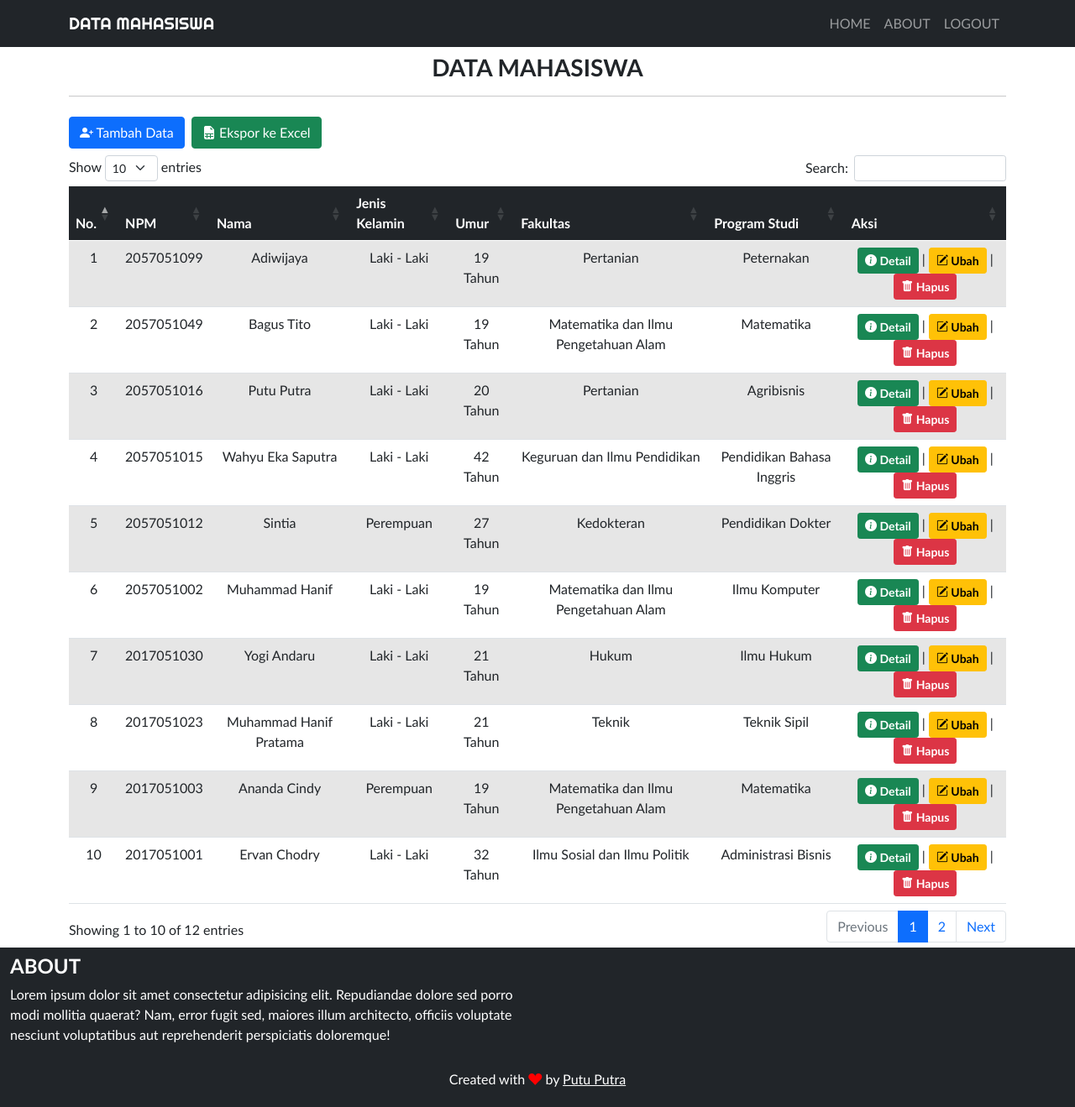
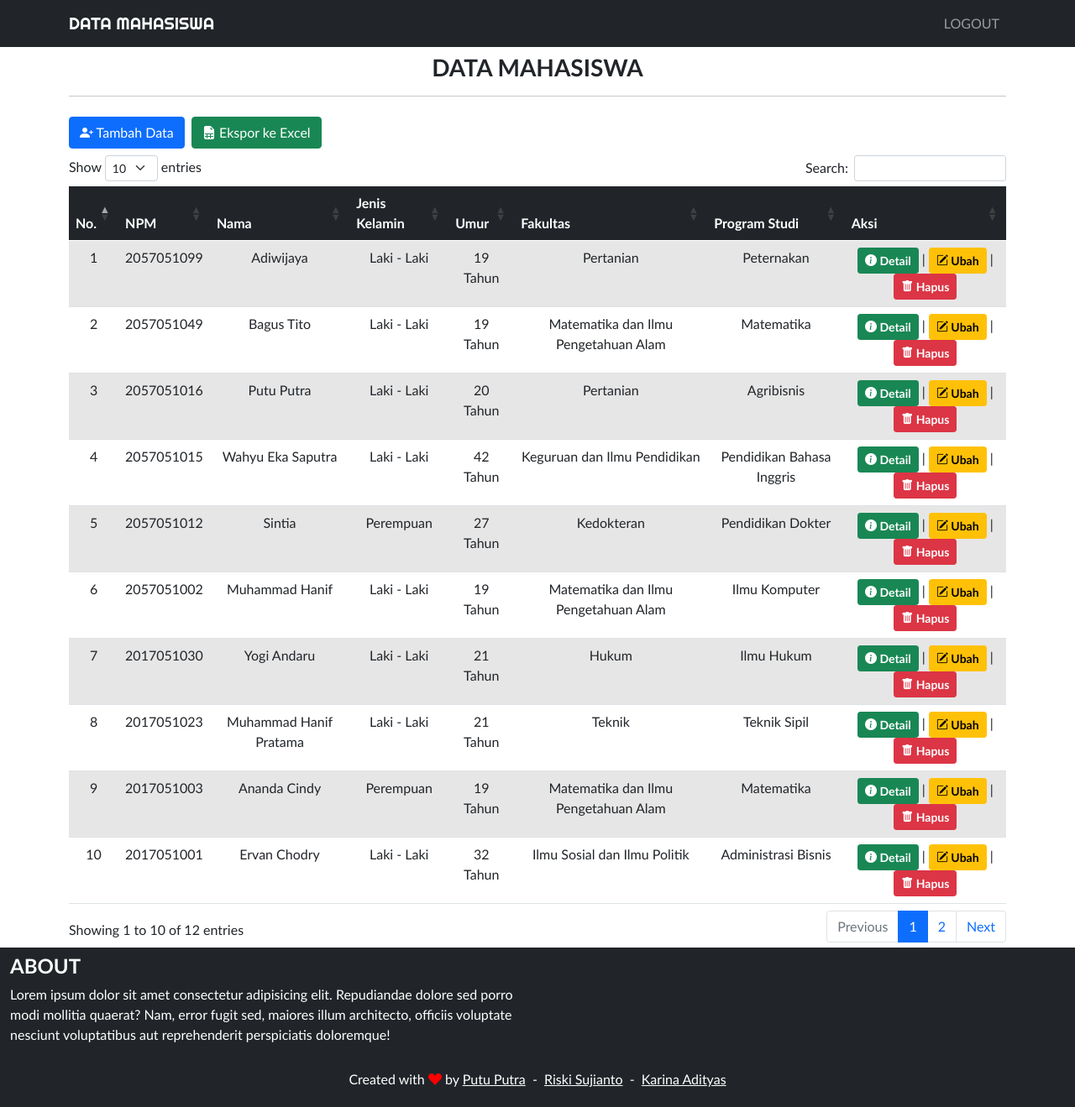
Before and after one commit to RiskiSujiantoRamadhan/Data-Mahasiswa, a PHP site: page / in a window 1280 px wide. Shown: the whole page at 84% size. Run offline with PHP 8.4, Linux system fonts and the light colour scheme; a user stored in the database is signed in; data comes from the database, SQL or seed files in the repository; some libraries are stand-ins or nearby versions.

Commit message:
Update index.php

```diff
--- a/index.php
+++ b/index.php
@@ -49,12 +49,6 @@ $siswa = query("SELECT * FROM siswa ORDER BY npm DESC");
             </button>
             <div class="collapse navbar-collapse" id="navbarNav">
                 <ul class="navbar-nav ms-auto">
-                    <li class="nav-item">
-                        <a class="nav-link" aria-current="page" href="#">Home</a>
-                    </li>
-                    <li class="nav-item">
-                        <a class="nav-link" href="#about">About</a>
-                    </li>
                     <li class="nav-item">
                         <a class="nav-link" href="logout.php">Logout</a>
                     </li>
@@ -167,7 +161,7 @@ $siswa = query("SELECT * FROM siswa ORDER BY npm DESC");
     </div>
     <footer class="bg-dark text-white text-center" style="padding: 5px;">
         <p>Created with <i class="bi bi-suit-heart-fill" style="color: red;"></i> by <u style="color: #fff;">Putu
-                Putra</u></p>
+                Putra</u>&nbsp; - &nbsp;<u style="color: #fff;">Riski Sujianto</u>&nbsp; - &nbsp;<u style="color: #fff;">Karina Adityas</u></p>
     </footer>
     <!-- Close Footer -->
 
@@ -181,21 +175,20 @@ $siswa = query("SELECT * FROM siswa ORDER BY npm DESC");
     <script src="https://cdn.datatables.net/1.10.23/js/jquery.dataTables.min.js"></script>
     <script src="https://cdn.datatables.net/1.10.23/js/dataTables.bootstrap5.min.js"></script>
 
-    <script>
+     <script>
     $(document).ready(function() {
-        // Fungsi Table
-        $('#data').DataTable();
-        // Fungsi Table
+        // Fungsi Detail
 
-        // Fungsi Detail
         $('.detail').click(function() {
+
             var dataSiswa = $(this).attr("data-id");
             $.ajax({
+
                 url: "detail.php",
                 method: "post",
                 data: {
                     dataSiswa,
-                    dataSiswa
+
                 },
                 success: function(data) {
                     $('#detail-siswa').html(data);
@@ -203,6 +196,7 @@ $siswa = query("SELECT * FROM siswa ORDER BY npm DESC");
                 }
             });
         });
+		$('#data').DataTable();
         // Fungsi Detail
     });
     </script>
```
